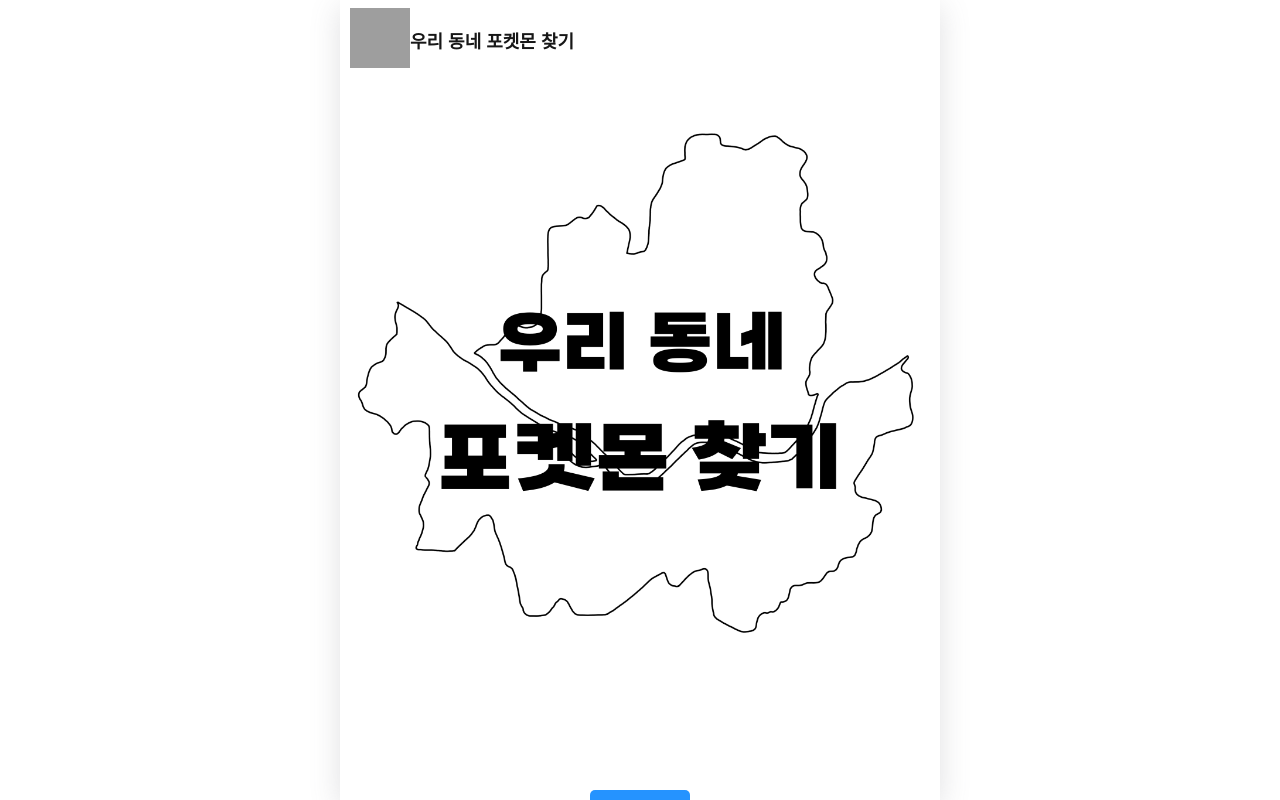
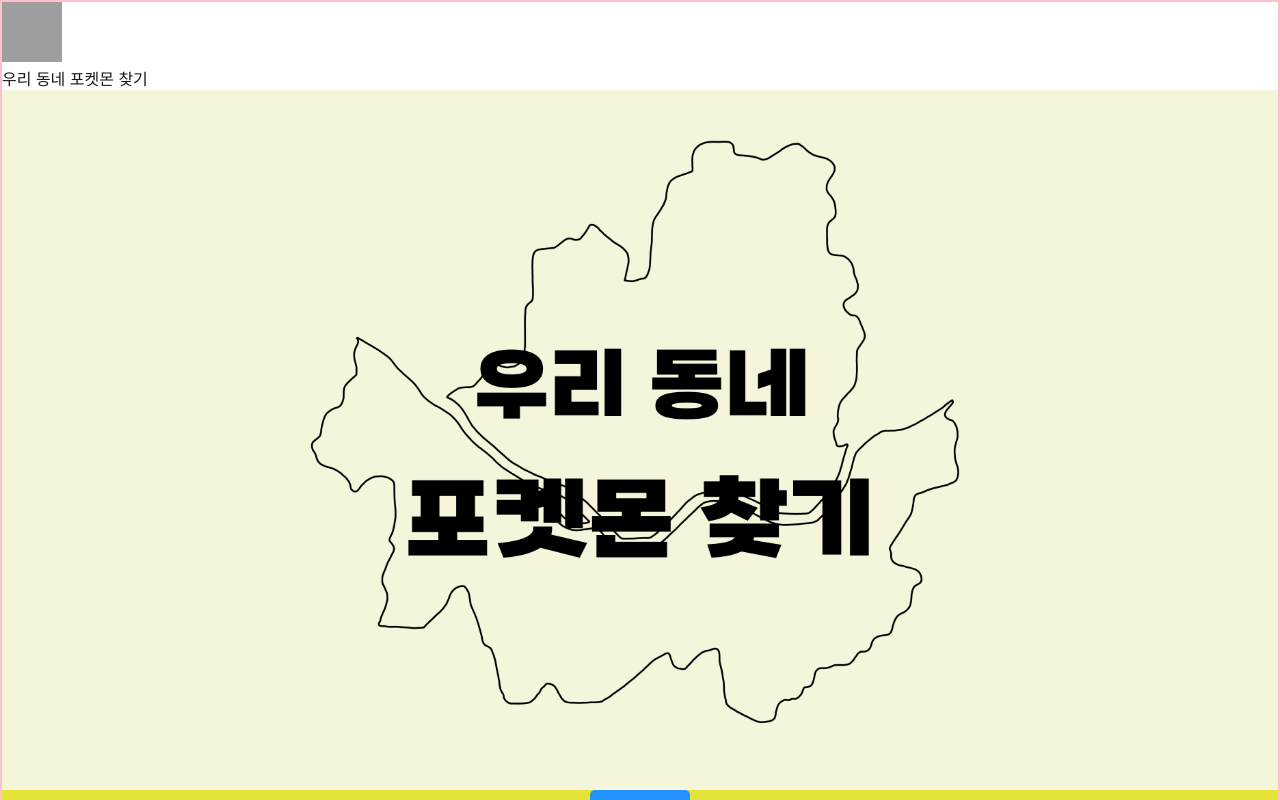
Before and after one commit to jaeho13/WhatsInYourVilage, a Next.js app in the folder pokemonmap/: page / in a window 1280 px wide. Built offline with nearby package versions, Linux system fonts and the light colour scheme; grey boxes are pictures that could not be loaded.

Commit message:
시작 페이지 디자인 변경

```diff
--- a/pokemonmap/src/app/layout.module.css
+++ b/pokemonmap/src/app/layout.module.css
@@ -1,10 +1,8 @@
-.container {
-    /* width: 100%; */
+/* .container {
     max-width: 600px;
     min-height: 100vh;
     margin: 0 auto;
     background-color: white;
-    /* padding: 0px 15px; */
     padding: 10px;
     box-shadow: rgba(100, 100, 111, 0.2) 0px 7px 29px 0px;
 }
@@ -23,3 +21,21 @@
     margin-top: 10px;
     padding-top: 10px;
 }
+
+ */
+
+
+ .container {
+    width: 100wvh;
+    height: 100dvh;
+    border: 2px solid pink;
+ }
+
+ .header {
+    width: 100%;
+    height: 70px;
+    border: 2px solid black;
+    display: flex;
+    align-items: center;
+    background-color: rgb(167, 159, 159);
+ }
--- a/pokemonmap/src/app/page.module.css
+++ b/pokemonmap/src/app/page.module.css
@@ -1,17 +1,27 @@
-.background {
-  /* width: 100dvw; */
-  /* height: 100dvh; */
+.container {
+  width: 100%;
+  height: 100%;
+  box-sizing: border-box;
+}
+
+.mainImg {
+  position: relative;
+  width: 100%;
+  height: 700px;
+  background-color: beige;
+}
+
+.bind {
+  width: 100%;
+  height: 100%;
   display: flex;
   justify-content: center;
-  align-items: center;
-  flex-direction: column;
-  /* border: 2px solid red; */
+  background-color: rgb(228, 228, 56);
 }
 
-.background button {
+.btn {
  width: 100px;
  height: 50px;
-  margin-top: 100px;
  display: flex;
  justify-content: center;
  align-items: center;
--- a/pokemonmap/src/app/page.tsx
+++ b/pokemonmap/src/app/page.tsx
@@ -5,16 +5,21 @@
 export default function Home() {
   return (
     <>
-      <div className={style.background}>
-        <Image width={600} height={600} src="/main.png" alt="test" />
+      <div className={style.container}>
+        <div className={style.mainImg}>
+          <Image
+            src="/main.png"
+            alt="test"
+            fill
+            style={{ objectFit: "contain" }}
+          />
+        </div>
 
-        <Link href={"/map"}>
-          <button>시작하기</button>
-        </Link>
-
-        {/* <Link href={"/test"}>
-          <button>테스트용</button>
-        </Link> */}
+        <div className={style.bind}>
+          <Link href={"/map"}>
+            <button className={style.btn}>시작하기</button>
+          </Link>
+        </div>
       </div>
     </>
   );
```
Lines whose indentation alone changed are shown as unchanged.
